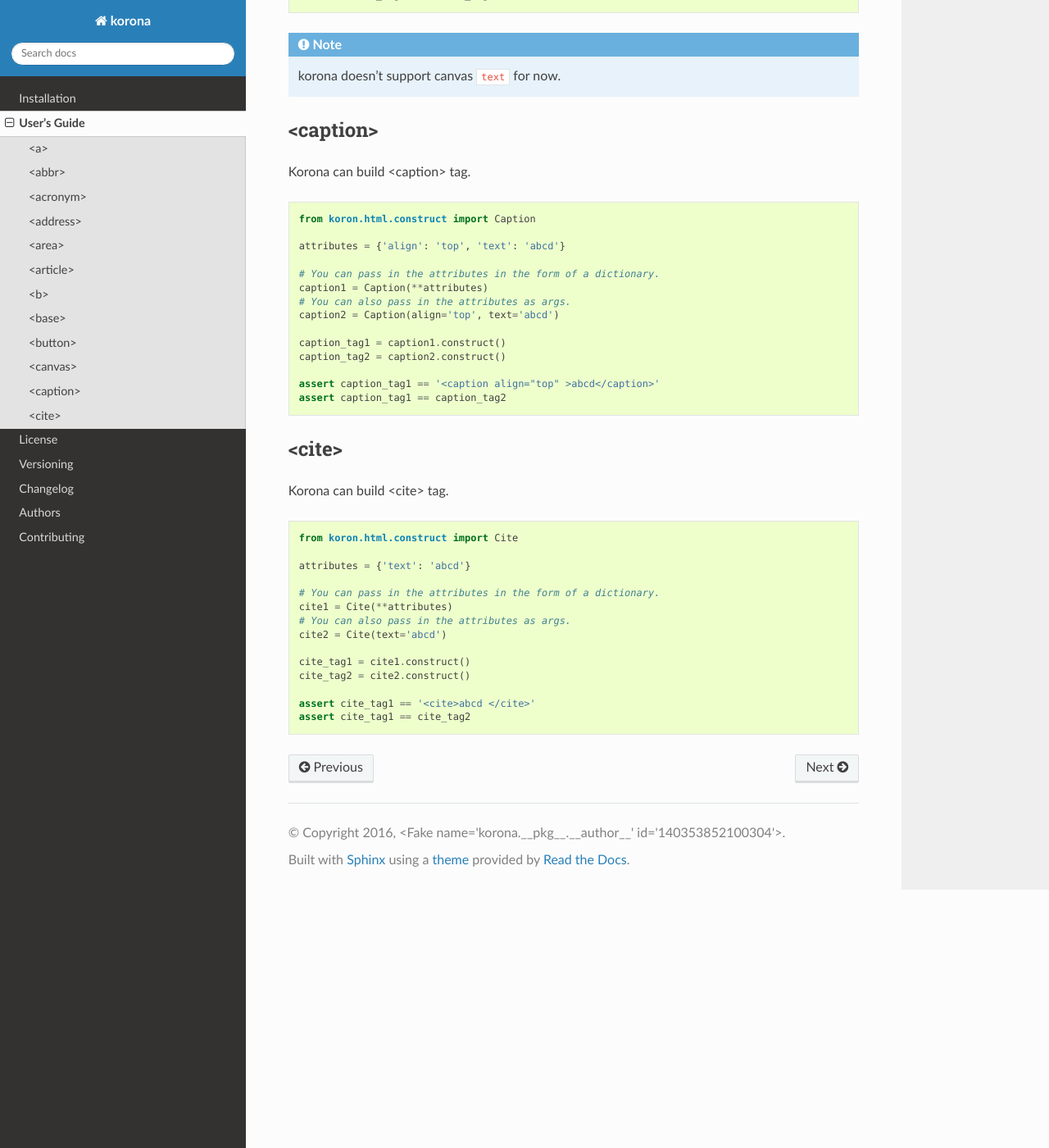
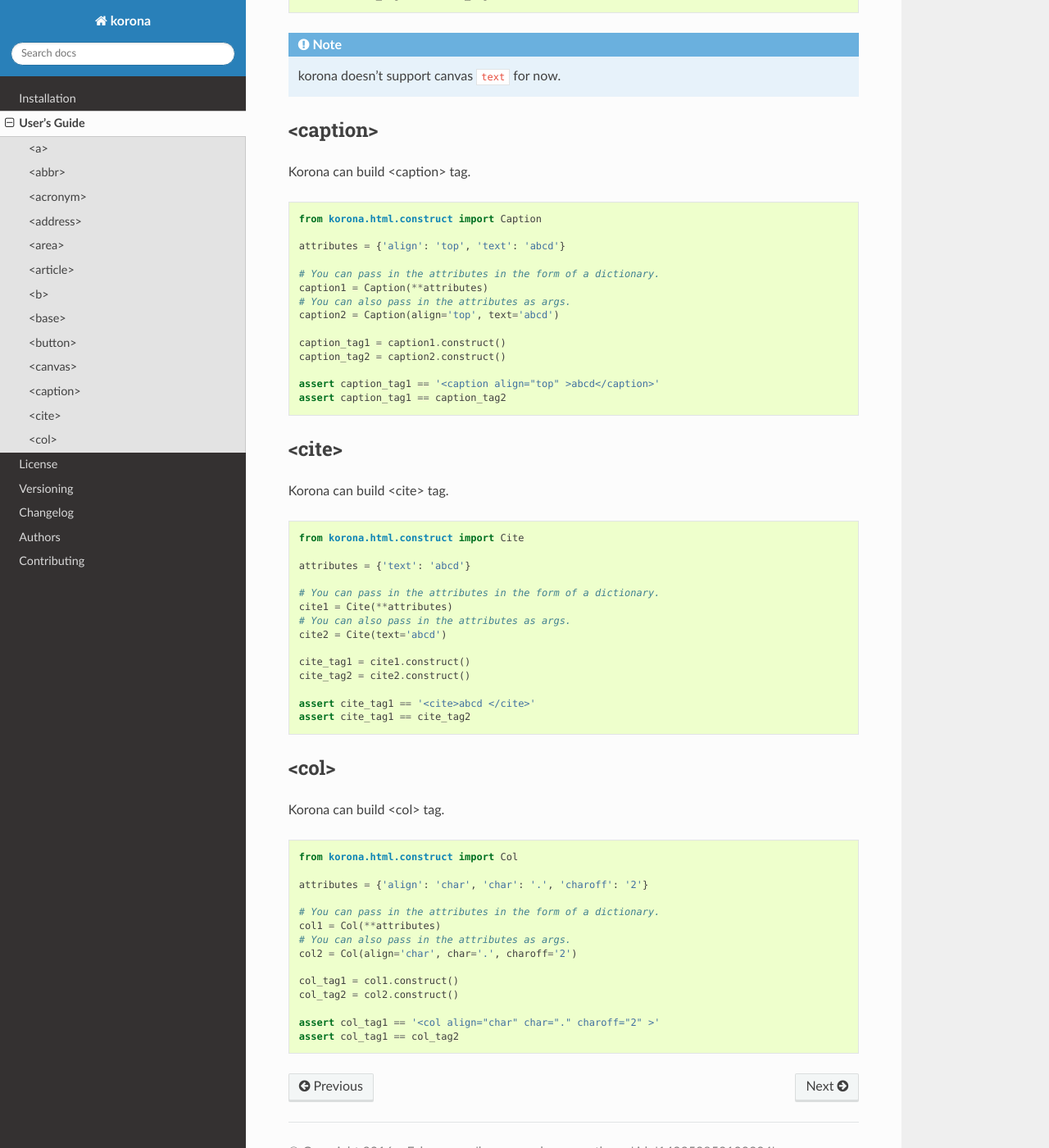
Before and after one commit to bharadwajyarlagadda/korona, a Sphinx documentation site: the page built from docs/guide.rst, in a window 1280 px wide and 1400 px high, scrolled down 5369 px. Shown: the whole window at 82% size. Built offline with Sphinx 7.4.7 and the Read the Docs theme 2.0.0, drawn with Linux system fonts in a browser that asks for light colours; the version number could not be read and is left out; some of the changed text lies outside the part shown.

Commit message:
Added example for <col> tag in docs/guide.rst

```diff
--- a/docs/guide.rst
+++ b/docs/guide.rst
@@ -199,7 +199,7 @@
 
 .. code-block:: python
 
-    from koron.html.construct import Base
+    from korona.html.construct import Base
 
     attributes = {'href': 'www.google.com', 'target': 'example'}
 
@@ -262,7 +262,7 @@
 
 .. code-block:: python
 
-    from koron.html.construct import Canvas
+    from korona.html.construct import Canvas
 
     attributes = {'height': '100', 'width': '200'}
 
@@ -286,7 +286,7 @@
 
 .. code-block:: python
 
-    from koron.html.construct import Caption
+    from korona.html.construct import Caption
 
     attributes = {'align': 'top', 'text': 'abcd'}
 
@@ -308,7 +308,7 @@
 
 .. code-block:: python
 
-    from koron.html.construct import Cite
+    from korona.html.construct import Cite
 
     attributes = {'text': 'abcd'}
 
@@ -322,3 +322,25 @@
 
     assert cite_tag1 == '<cite>abcd </cite>'
     assert cite_tag1 == cite_tag2
+
+<col>
+-----
+
+Korona can build <col> tag.
+
+.. code-block:: python
+
+    from korona.html.construct import Col
+
+    attributes = {'align': 'char', 'char': '.', 'charoff': '2'}
+
+    # You can pass in the attributes in the form of a dictionary.
+    col1 = Col(**attributes)
+    # You can also pass in the attributes as args.
+    col2 = Col(align='char', char='.', charoff='2')
+
+    col_tag1 = col1.construct()
+    col_tag2 = col2.construct()
+
+    assert col_tag1 == '<col align="char" char="." charoff="2" >'
+    assert col_tag1 == col_tag2
```
